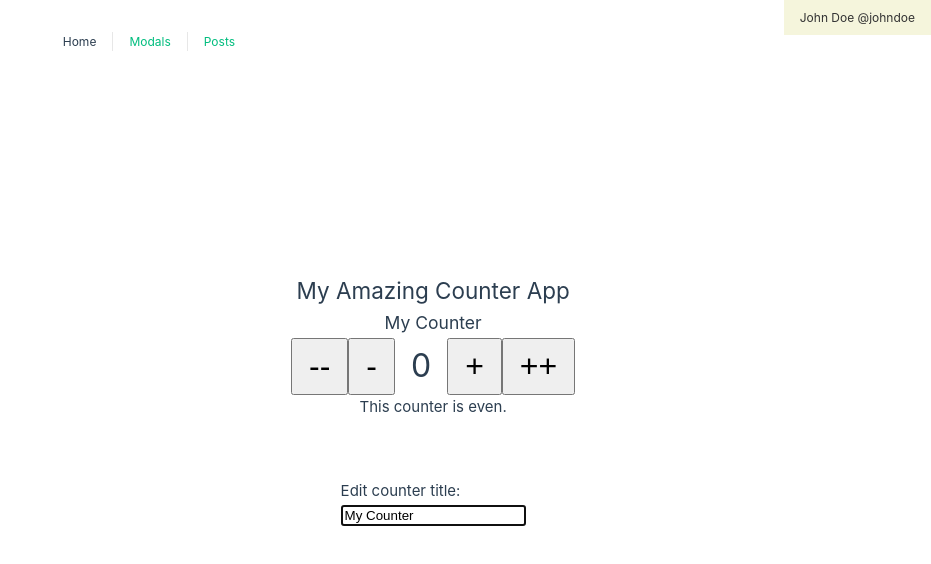
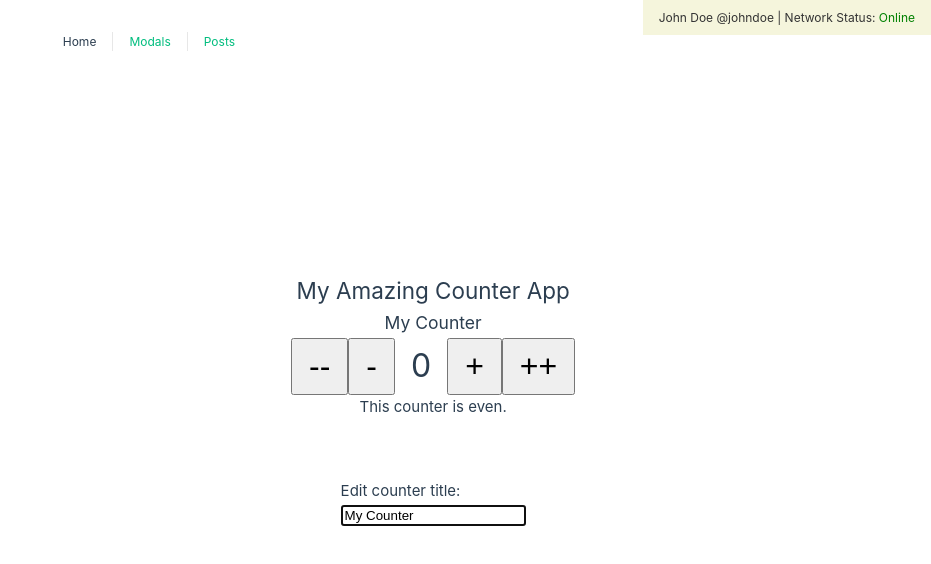
Before and after one commit to mihailgaberov/vue-composition-api-basics, a Vue app: page / in a window 1280 px wide. Shown: the top 564 px of the page, without its empty margins (349-1280 px from the left). Built offline with nearby package versions, Linux system fonts and the light colour scheme.

Commit message:
:student:  add composable from VueUse

```diff
--- a/package.json
+++ b/package.json
@@ -9,6 +9,7 @@
     "preview": "vite preview"
   },
   "dependencies": {
+    "@vueuse/core": "^10.11.0",
     "pinia": "^2.1.7",
     "vue": "^3.4.29",
     "vue-router": "^4.3.3"
--- a/src/App.vue
+++ b/src/App.vue
@@ -1,6 +1,7 @@
 <template>
   <div class="user-data">
-    {{ userData?.name }} @{{ userData?.username }}
+    {{ userData?.name }} @{{ userData?.username }} |
+    Network Status: <span :style="{ color: online ? 'green' : 'red' }">{{ online ? 'Online' : 'Offline' }}</span>
   </div>
   <nav>
     <RouterLink to="/">Home</RouterLink>
@@ -11,14 +12,18 @@
 </template>
 
 <script setup>
-import { reactive, provide } from 'vue';
+import { reactive, provide } from 'vue'
+import { useOnline } from '@vueuse/core'
 
 const userData = reactive({
   name: 'John Doe',
   username: 'johndoe',
-});
+})
 
-provide('userData', userData);
+provide('userData', userData)
+
+
+const online = useOnline()
 
 </script>
 
```
Also changed, not shown: 1 other file (tests, documents, lock files or other folders).
